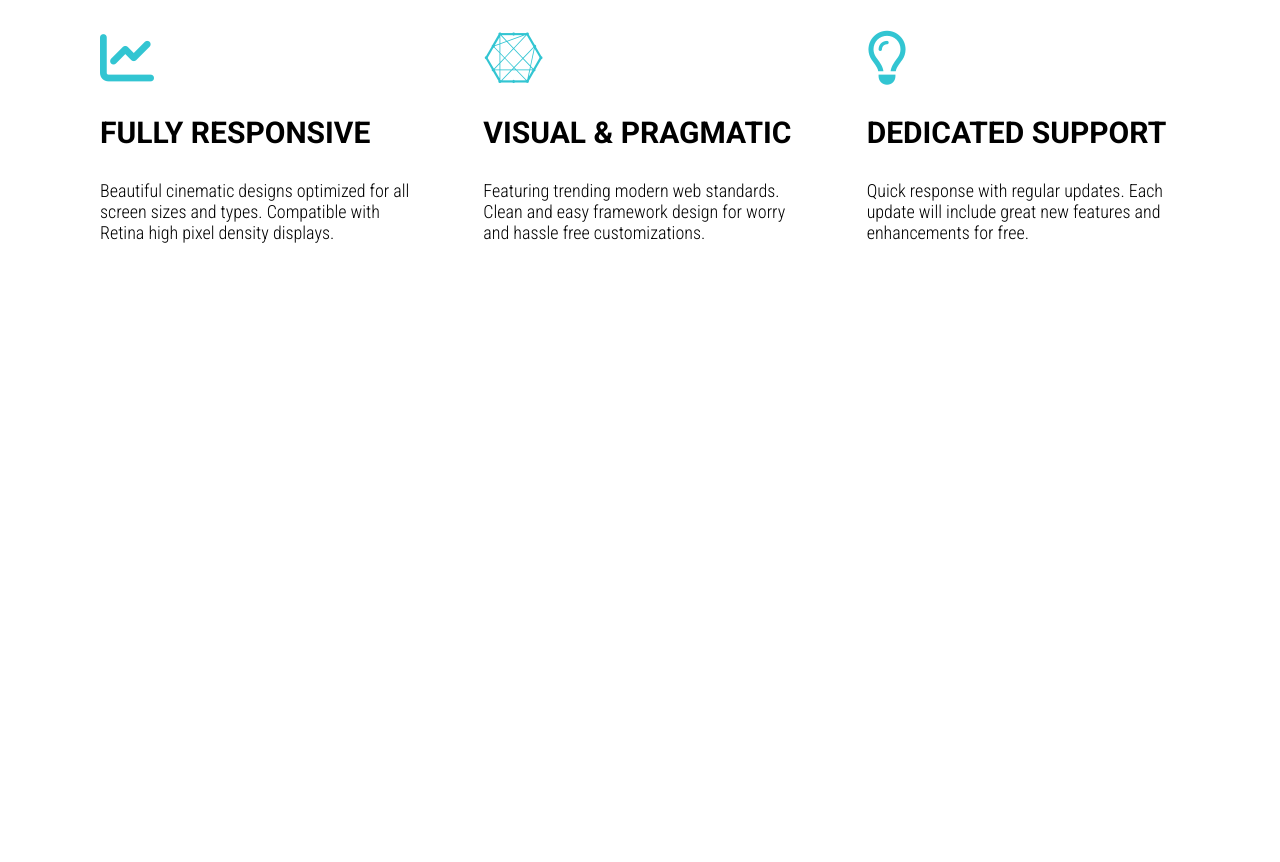
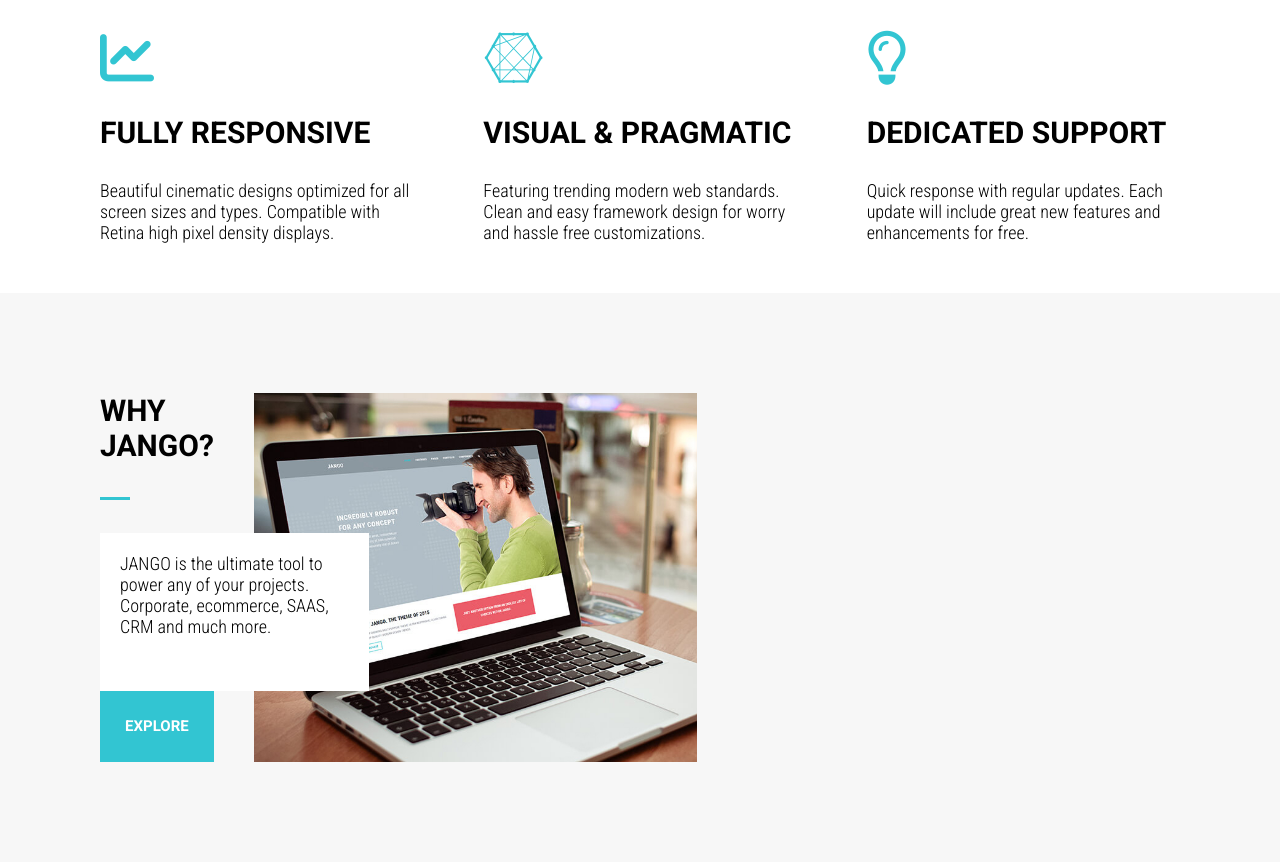
Before and after one commit to Robie-Robz/Jango-v2, a website: page index.html in a window 1280 px wide. Shown: the part 700-1562 px from the top of the page. Before the commit the page ends 993 px from the top, so only its background shows below. Drawn offline with Linux system fonts and the light colour scheme.

Commit message:
Completed half of Why-jango section

```diff
--- a/index.html
+++ b/index.html
@@ -48,6 +48,16 @@
            </div>
 
        </section>
+       <section class="why-jango">
+           <h2 class="why-jango__heading secondary-heading">why jango?</h2>
+           <span class="why-jango__underline underline">&nbsp;</span>
+           <p class="why-jango__desc">JANGO is the ultimate tool to power any of your projects. Corporate, ecommerce, SAAS, CRM and much more.</p>
+           <button class="why-jango__button button">Explore</button>
+           <figure class="why-jango__figure">
+               <img src="./img/laptop.jpg" alt="image of a laptop" class="why-jango__image">
+           </figure>
+           <ul class="accordion"></ul>
+       </section>
    </main>
 
 </body>
--- /dev/null
+++ b/sass/components/_underline.scss
@@ -0,0 +1,5 @@
+.underline{
+    height: 0.3rem;
+    width: 3rem;
+    background-color: $color-primary;
+}
--- a/sass/main.scss
+++ b/sass/main.scss
@@ -5,6 +5,7 @@
 @import "base/typography.scss";
 
 @import "components/button.scss";
+@import "components/underline.scss";
 
 
 @import "layout/container.scss";
--- a/sass/pages/_home.scss
+++ b/sass/pages/_home.scss
@@ -46,3 +46,47 @@
 
     }
 }
+
+.why-jango{
+    display: grid;
+    grid-template-rows: repeat(4, min-content);
+
+    grid-template-columns: min-content repeat(2, 1fr);
+    grid-column-gap: 4rem;
+    padding:10rem;
+    background-color: #f7f7f7;
+    &__heading{
+        grid-row: 1/2;
+        grid-column: 1/2;
+    }
+    &__underline{
+        grid-row: 2/3;
+        grid-column: 1/2;
+        justify-self:start;
+    }
+    &__desc{
+        grid-row: 3/4;
+        grid-column: 1/3;
+
+        width: 45%;
+        background-color: #ffffff;
+        z-index: 2;
+        padding: 2rem;
+
+
+    }
+    &__button{
+        grid-row: 4/5;
+
+    }
+    &__figure{
+        grid-row: 1/-1;
+        grid-column: 2/3;
+        z-index: 1;
+
+    }
+    &__image{
+        display: block;
+        width: 100%;
+    }
+}
```
Also changed, not shown: css/style.css.
